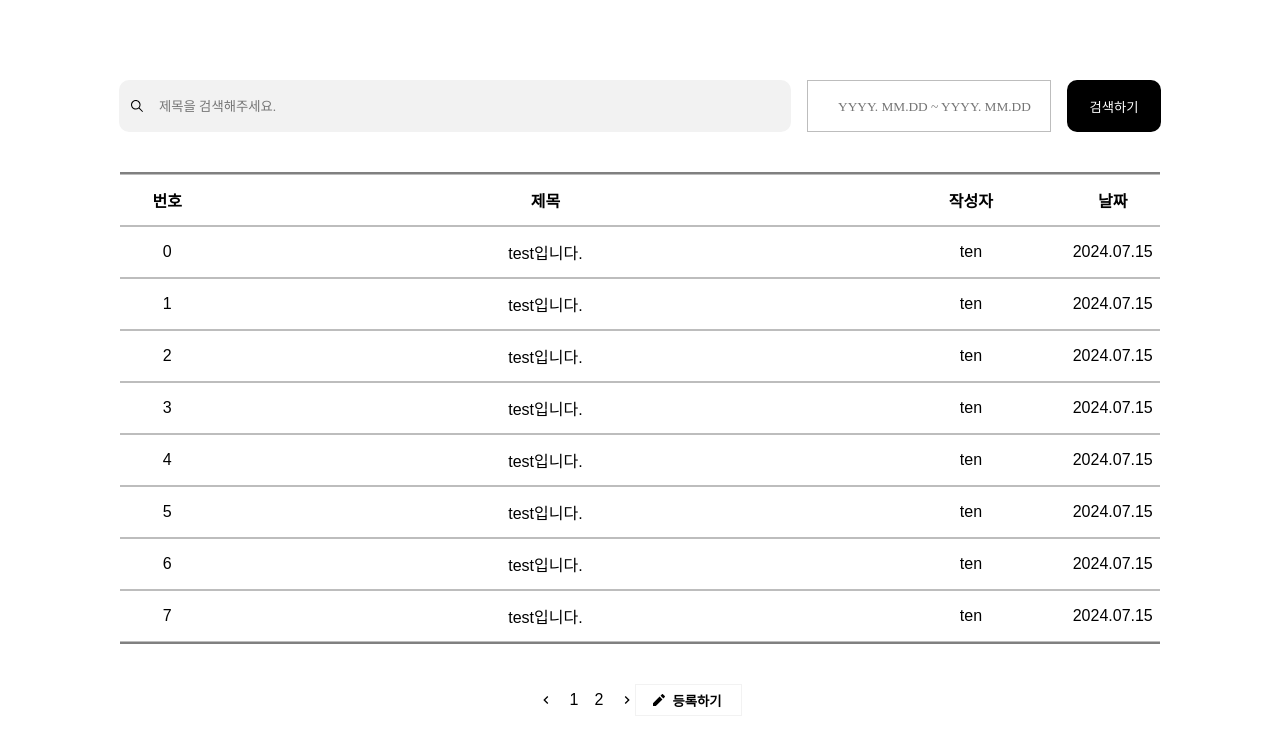
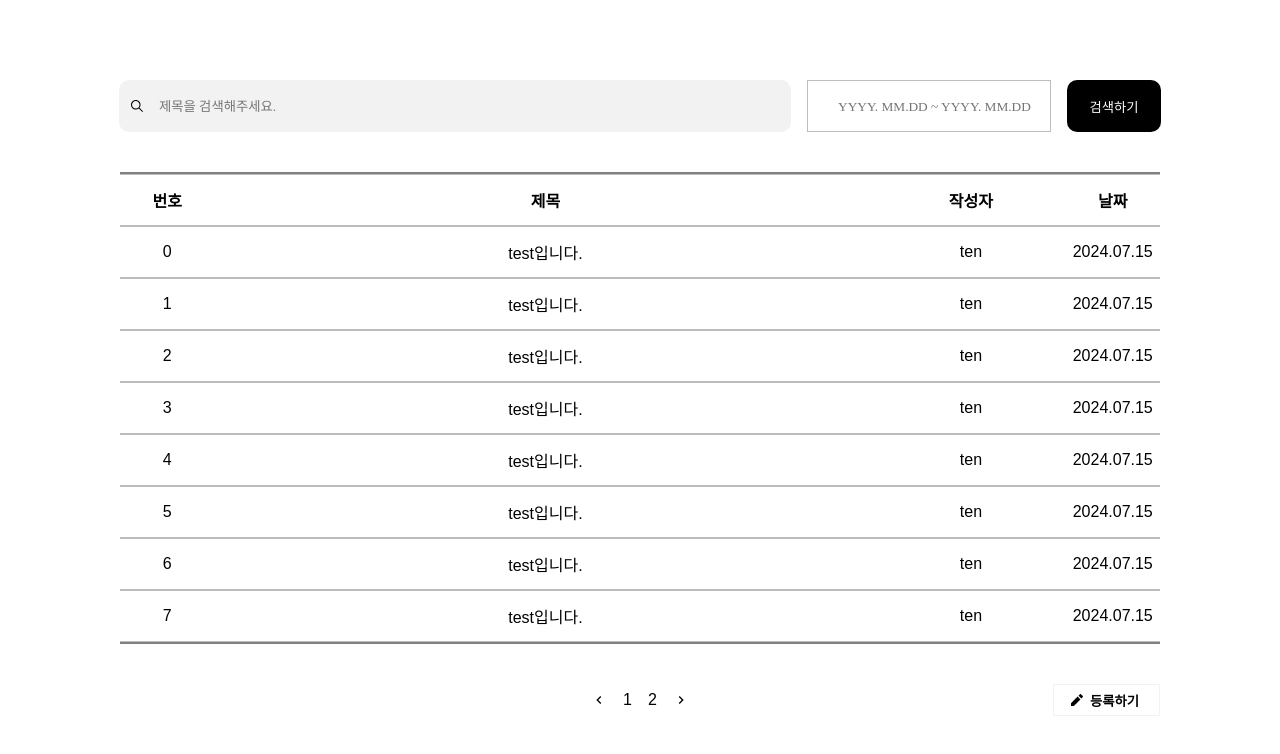
Before and after one commit to wowddok99/react-pages-practice, a Next.js app in the folder class/: page /boards/list in a window 1280 px wide. Shown: the top 754 px of the page. Built offline with nearby package versions, Linux system fonts and the light colour scheme; a web font is replaced by a local one.

Commit message:
list page 작업완료

```diff
--- a/class/src/components/units/board/list/BoardList.presenter.js
+++ b/class/src/components/units/board/list/BoardList.presenter.js
@@ -27,8 +27,7 @@ import {
     SubmitButtonWrapper,
     SubmitButton,
     PencilIcon,
-    TestWrapper
-
+    DummyWrapper
 } from "./BoardList.styles"
 
 export default function BoardListUI(){
@@ -62,6 +61,7 @@ export default function BoardListUI(){
                     <TableBottom/>
                 </TableWrapper>
                 <FooterWrapper>
+                    <DummyWrapper/>
                     <NavigateWrapper>
                         <NavigateBeforeIcon/>
                             <div>1</div>
@@ -70,9 +70,7 @@ export default function BoardListUI(){
                     </NavigateWrapper>
                     <SubmitButtonWrapper>
                         <PencilIcon/>
-                        <SubmitButton>
-                            등록하기
-                        </SubmitButton>
+                        <SubmitButton>등록하기</SubmitButton>
                     </SubmitButtonWrapper>
                 </FooterWrapper>
             </MainWrapper>
--- a/class/src/components/units/board/list/BoardList.styles.js
+++ b/class/src/components/units/board/list/BoardList.styles.js
@@ -130,9 +130,11 @@ export const ColumnDate = styled.div`
 `
 
 export const FooterWrapper = styled.div`
+    position: relative;
+    justify-content: space-between;
+    align-items: center;
     width: 65rem;
     display: flex;
-    justify-content: center;
     /* gap: 366px; */
     `
 export const NavigateWrapper = styled.div`
@@ -147,6 +149,13 @@ export const NavigateNextIcon = styled(MdNavigateNext)`
 
 export const NavigateBeforeIcon = styled(MdNavigateBefore)`
     cursor: pointer;
+`
+
+export const DummyWrapper = styled.div`
+    border: none;
+    width: 6.6875rem;
+    padding-left: 1rem;
+    height: 2rem;
 `
 
 export const SubmitButtonWrapper = styled.div`
@@ -169,6 +178,3 @@ export const PencilIcon = styled(RiPencilFill)`
     position: absolute;
     margin-left: 1rem;
 `
-
-export const TestWrapper = styled.div`
-`
```
